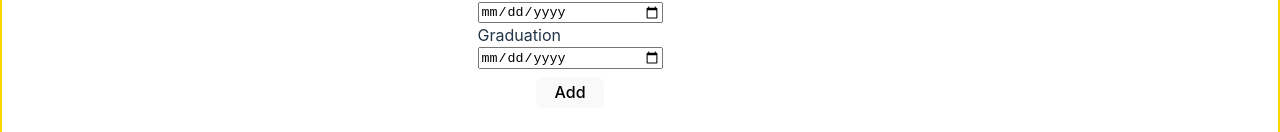
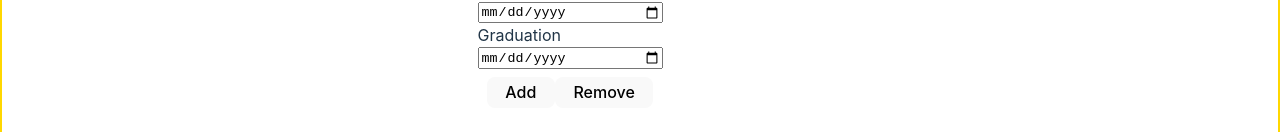
Before and after one commit to mbdeviant/resume-generator, a React (Vite) app: page / in a window 1280 px wide. Shown: the part 668-800 px from the top of the page. Built offline with nearby package versions, Linux system fonts and the light colour scheme.

Commit message:
create remove button and edit button props

```diff
--- a/src/components/button.jsx
+++ b/src/components/button.jsx
@@ -1,9 +1,12 @@
-function Button({ onClick }) {
+function Button({ onClick, onRemove }) {
   return (
     <div className="btnContainer">
       <button type="submit" aria-label="add" onClick={onClick}>
         Add
       </button>
+      <button type="button" onClick={onRemove}>
+        Remove
+      </button>
     </div>
   );
 }
```
